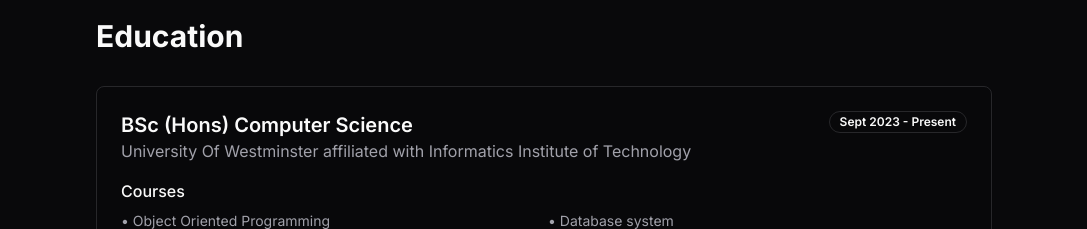
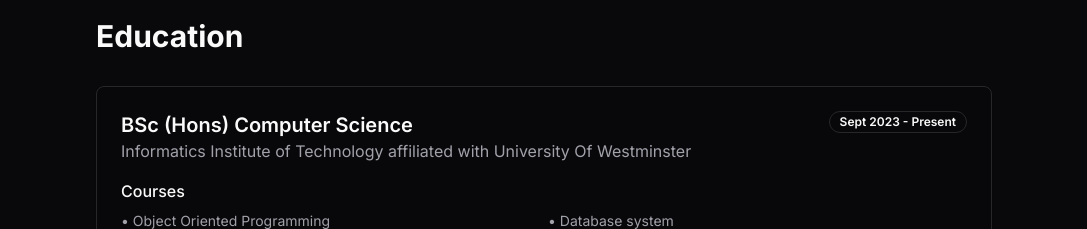
Before and after one commit to Linushankaran18/Linush-Portfolio, a Next.js app: page / in a window 1280 px wide. Shown: the part 1380-1609 px from the top of the page, without its empty margins (96-1183 px from the left). Built offline with nearby package versions, Linux system fonts and the light colour scheme.

Commit message:
affilaiate

```diff
--- a/components/education-section.tsx
+++ b/components/education-section.tsx
@@ -7,7 +7,7 @@ import { Badge } from "@/components/ui/badge"
 const education = [
   {
     degree: "BSc (Hons) Computer Science",
-    institution: "University Of Westminster affiliated with Informatics Institute of Technology",
+    institution: "Informatics Institute of Technology affiliated with University Of Westminster  ",
     period: "Sept 2023 - Present",
     courses: [
       "Object Oriented Programming",
```
